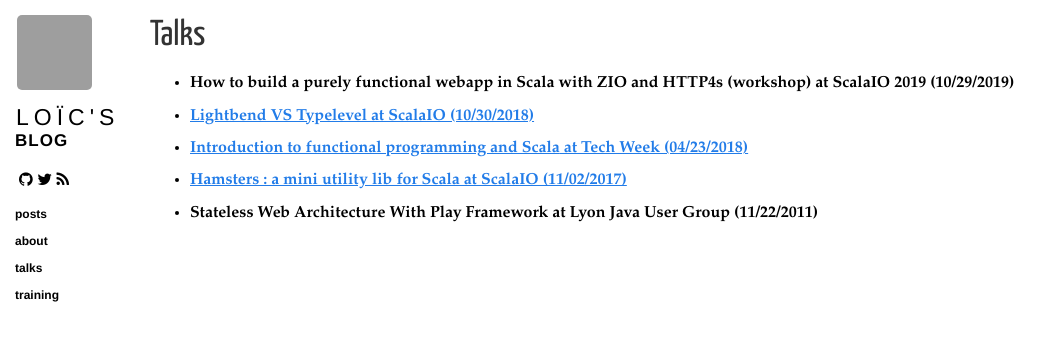
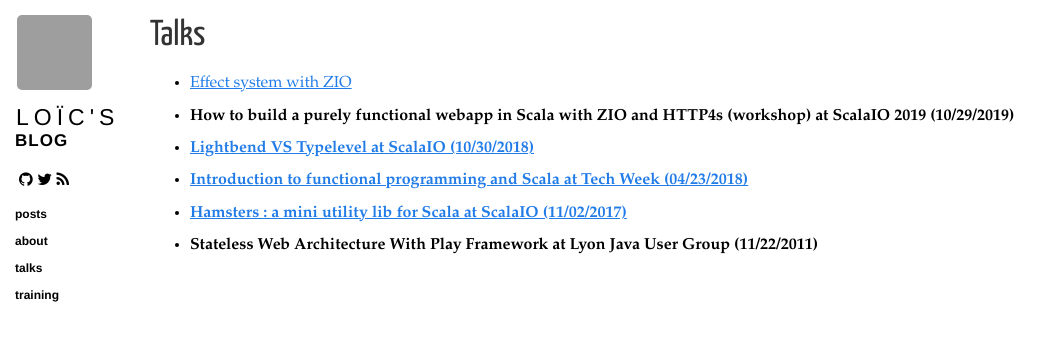
Before and after one commit to loicdescotte/loicdescotte.github.io, a Jekyll site: the page built from talks.html, in a window 1280 px wide, cut to the strip 0-341 px from the top of the page. Shown: the whole strip, without its empty margins (0-1062 px from the left). Built offline with Jekyll 4.4.1, drawn with Linux system fonts in a browser that asks for light colours; nearby versions of some CDN libraries; grey boxes are pictures that could not be loaded.

Commit message:
Update talks.html

```diff
--- a/talks.html
+++ b/talks.html
@@ -9,6 +9,7 @@ title: "Talks"
 
   <p>
     <ul>
+      <li><a href="https://www.youtube.com/watch?v=zva2UwySJ8E">Effect system with ZIO</a></li>
       <li><b>How to build a purely functional webapp in Scala with ZIO and HTTP4s (workshop)<b/> at ScalaIO 2019 (10/29/2019)</li>
       <li><a href="https://youtu.be/_WFqc08cF9s">Lightbend VS Typelevel at ScalaIO (10/30/2018)</a></li>
       <li><a href="https://youtu.be/rANw_fQ0C9o">Introduction to functional programming and Scala</b> at Tech Week (04/23/2018)</a></li>
```
